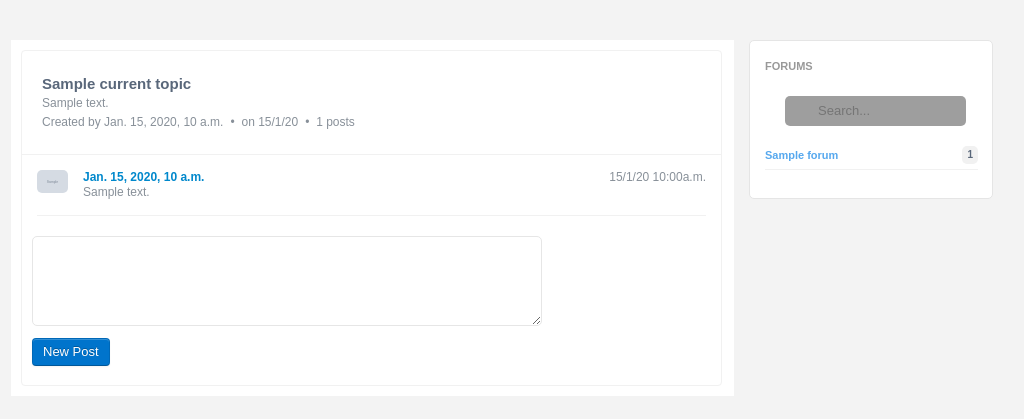
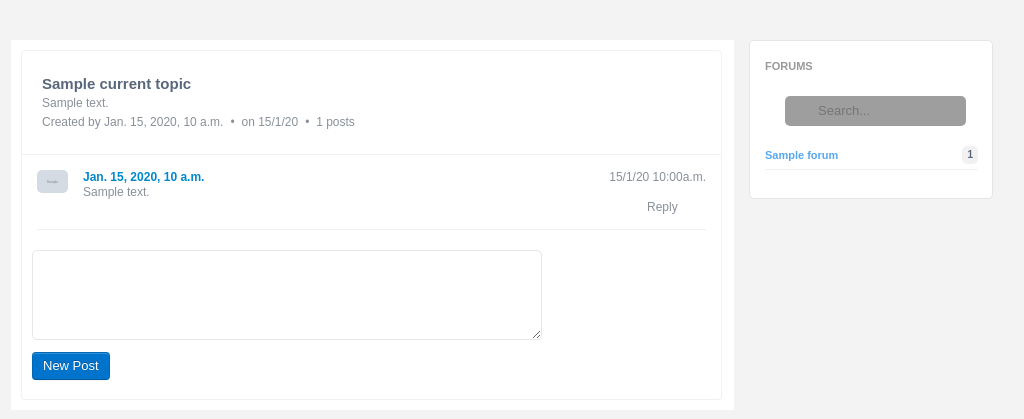
Before and after one commit to julyzergcn/simple-forum, a Django app: template myforum/templates/myforum/topic.html in a window 1280 px wide. Shown: the part 60-479 px from the top of the page, without its empty margins (138-1162 px from the left). Run offline with Django 3.2, Linux system fonts and the light colour scheme; the template is opened without the code that fills it: most values are stand-ins (such as "Sample title", 1, 10 or a date in 2020); grey boxes are pictures that could not be loaded.

Commit message:
can_edit tags

```diff
--- a/myforum/templates/myforum/topic.html
+++ b/myforum/templates/myforum/topic.html
@@ -27,6 +28,15 @@
                 <div class="comment-content">
                     {{ post.content }}
                 </div>
+                <p class="comment-date" style="margin-right:15px">
+                    <a href="#new_post" style="color:#889099">Reply</a> &nbsp; &nbsp;
+                    {% if user|can_edit:post %}
+                        <a href="#" style="color:#889099">Edit</a> &nbsp; &nbsp;
+                    {% endif %}
+                    {% if user|can_delete:post %}
+                        <a href="#" onclick="return confirm('Are you sure?')" style="color:#889099">Delete</a>
+                    {% endif %}
+                </p>
             </div> <!-- .comment-data -->
         </div> <!-- .topic-comment -->
     {% endfor %}
@@ -34,7 +44,7 @@
     </div> <!-- .items -->
 </div> <!-- #post-list -->
 
-<div style="padding-top:20px">
+<div style="padding-top:20px" id="new_post">
 <form method="post" action="">
     {% csrf_token %}
     <textarea name="post" style="width:500px;height:80px"></textarea>
--- /dev/null
+++ b/myforum/templatetags/myforum_tags.py
@@ -0,0 +1,17 @@
+from django.template import Library
+
+
+register = Library()
+
+@register.filter
+def can_edit(value, arg):
+    user, obj = value, arg
+    if user.is_staff:
+        return True
+    if hasattr(obj, 'created_by'):
+        return obj.created_by==user
+    return False
+
+@register.filter
+def can_delete(value, arg):
+    return can_edit(value, arg)
```
Also changed, not shown: other parts of myforum/templates/myforum/topic.html (+1 -0 lines), myforum/templatetags/__init__.py (added).
